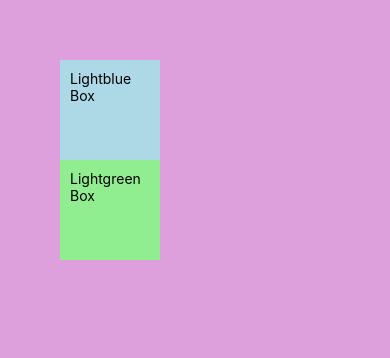
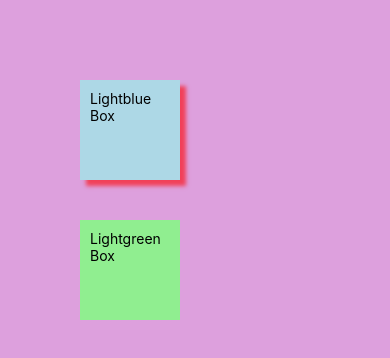
Before and after one commit to HarshuHacker/React-Native-Tutorials, a React Native app: screen / in a window 390 px wide. Shown: the top 358 px of the page. Built offline with nearby package versions, Linux system fonts and the light colour scheme.

Commit message:
Day 3: Shadow And Elevation

```diff
--- a/App.js
+++ b/App.js
@@ -3,10 +3,10 @@ import { StyleSheet, Text, View } from "react-native";
 export default function App() {
   return (
     <View style={styles.container}>
-      <View style={[styles.lightbluebox, styles.box]}>
+      <View style={[styles.lightbluebox, styles.box, styles.boxShadow]}>
         <Text>Lightblue Box</Text>
       </View>
-      <View style={[styles.lightgreenbox, styles.box]}>
+      <View style={[styles.lightgreenbox, styles.box, styles.androidShadow]}>
         <Text>Lightgreen Box</Text>
       </View>
     </View>
@@ -19,6 +19,7 @@ const styles = StyleSheet.create({
     width: 100,
     height: 100,
     padding: 10,
+    margin: 20,
   },
   lightbluebox: {
     backgroundColor: "lightblue",
@@ -26,4 +27,17 @@ const styles = StyleSheet.create({
   lightgreenbox: {
     backgroundColor: "lightgreen",
   },
+  boxShadow: {
+    shadowColor: "red",
+    shadowOffset: {
+      height: 6,
+      width: 6,
+    },
+    shadowOpacity: 0.6,
+    shadowRadius: 4,
+  },
+  androidShadow: {
+    elevation: 10,
+    shadowColor: "red",
+  },
 });
```
